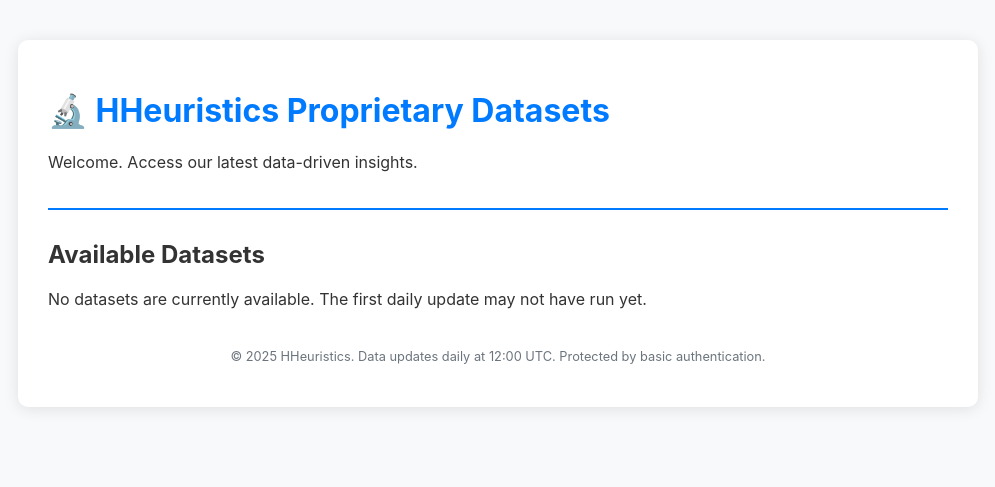
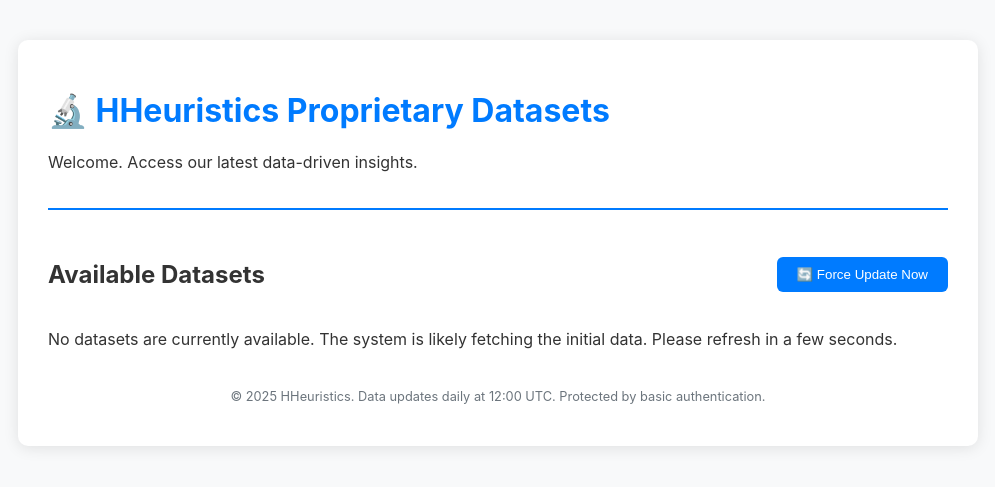
Before and after one commit to Nhughes09/replit, a FastAPI app: page / in a window 1280 px wide. Shown: the top 487 px of the page, without its empty margins (142-1137 px from the left). Run offline with FastAPI, Linux system fonts and the light colour scheme.

Commit message:
Add startup data fetch and manual update button

```diff
--- a/main.py
+++ b/main.py
@@ -1,5 +1,5 @@
-from fastapi import FastAPI, Request, Depends, HTTPException
-from fastapi.responses import HTMLResponse, FileResponse
+from fastapi import FastAPI, Request, Depends, HTTPException, BackgroundTasks
+from fastapi.responses import HTMLResponse, FileResponse, RedirectResponse
 from fastapi.templating import Jinja2Templates
 from fastapi.security import HTTPBasic, HTTPBasicCredentials
 import pandas as pd
@@ -8,6 +8,7 @@ from datetime import datetime
 import secrets
 import uvicorn
 import logging
+from update_data import update_dataset
 
 # Configure logging
 logging.basicConfig(
@@ -33,6 +34,28 @@ def verify_user(credentials: HTTPBasicCredentials = Depends(security)):
         )
     return credentials.username
 
+@app.on_event("startup")
+async def startup_event():
+    """Run data update on startup if dataset is missing."""
+    csv_path = os.path.join(os.path.dirname(__file__), 'data', 'ai_sentiment.csv')
+    # Check if file exists and has more than just headers (approx check)
+    if not os.path.exists(csv_path) or os.path.getsize(csv_path) < 100:
+        logger.info("Dataset missing or empty on startup. Triggering initial data update...")
+        # We run this directly to ensure data is available soon, but in a way that doesn't block too long if possible.
+        # However, for the first run, blocking might be better to ensure data is there when user visits.
+        # But to be safe against timeouts, we'll let it run.
+        try:
+            update_dataset()
+        except Exception as e:
+            logger.error(f"Startup update failed: {e}")
+
+@app.post("/update-now")
+async def force_update(background_tasks: BackgroundTasks, username: str = Depends(verify_user)):
+    """Manually trigger a data update."""
+    logger.info(f"Manual update triggered by user: {username}")
+    background_tasks.add_task(update_dataset)
+    return RedirectResponse(url="/datasets", status_code=303)
+
 @app.get("/", response_class=HTMLResponse)
 async def home(request: Request):
     logger.info("Home page accessed")
@@ -47,12 +70,14 @@ async def datasets(request: Request, username: str = Depends(verify_user)):
     if os.path.exists(csv_path):
         try:
             df = pd.read_csv(csv_path)
-            datasets_info.append({
-                "name": "AI & Tech Sentiment Tracker",
-                "records": len(df),
-                "updated": df['scraped_date'].max() if 'scraped_date' in df.columns else "N/A",
-                "download_url": "/download/ai"
-            })
+            # Check if it's just headers
+            if len(df) > 0:
+                datasets_info.append({
+                    "name": "AI & Tech Sentiment Tracker",
+                    "records": len(df),
+                    "updated": df['scraped_date'].max() if 'scraped_date' in df.columns else "N/A",
+                    "download_url": "/download/ai"
+                })
         except Exception as e:
             logger.error(f"Error reading dataset: {e}", exc_info=True)
     else:
--- a/templates/dashboard.html
+++ b/templates/dashboard.html
@@ -1,29 +1,86 @@
 <!DOCTYPE html>
 <html>
+
 <head>
     <title>HHeuristics | Proprietary Datasets</title>
     <meta charset="utf-8">
     <meta name="viewport" content="width=device-width, initial-scale=1">
     <style>
-        body { font-family: -apple-system, BlinkMacSystemFont, 'Segoe UI', Roboto, Oxygen, sans-serif; margin: 40px; background-color: #f8f9fa; color: #333; }
-        .container { max-width: 900px; margin: 0 auto; background: white; padding: 30px; border-radius: 10px; box-shadow: 0 2px 15px rgba(0,0,0,0.1); }
-        header { border-bottom: 2px solid #007bff; padding-bottom: 20px; margin-bottom: 30px; }
-        h1 { color: #007bff; }
-        .dataset-card { border: 1px solid #dee2e6; border-radius: 8px; padding: 20px; margin-bottom: 20px; background-color: #f8f9fa; }
-        .btn-download { background-color: #28a745; color: white; padding: 12px 25px; border: none; border-radius: 6px; font-size: 16px; cursor: pointer; text-decoration: none; display: inline-block; }
-        .btn-download:hover { background-color: #218838; }
-        .meta { color: #6c757d; font-size: 0.9em; margin-top: 10px; }
+        body {
+            font-family: -apple-system, BlinkMacSystemFont, 'Segoe UI', Roboto, Oxygen, sans-serif;
+            margin: 40px;
+            background-color: #f8f9fa;
+            color: #333;
+        }
+
+        .container {
+            max-width: 900px;
+            margin: 0 auto;
+            background: white;
+            padding: 30px;
+            border-radius: 10px;
+            box-shadow: 0 2px 15px rgba(0, 0, 0, 0.1);
+        }
+
+        header {
+            border-bottom: 2px solid #007bff;
+            padding-bottom: 20px;
+            margin-bottom: 30px;
+        }
+
+        h1 {
+            color: #007bff;
+        }
+
+        .dataset-card {
+            border: 1px solid #dee2e6;
+            border-radius: 8px;
+            padding: 20px;
+            margin-bottom: 20px;
+            background-color: #f8f9fa;
+        }
+
+        .btn-download {
+            background-color: #28a745;
+            color: white;
+            padding: 12px 25px;
+            border: none;
+            border-radius: 6px;
+            font-size: 16px;
+            cursor: pointer;
+            text-decoration: none;
+            display: inline-block;
+        }
+
+        .btn-download:hover {
+            background-color: #218838;
+        }
+
+        .meta {
+            color: #6c757d;
+            font-size: 0.9em;
+            margin-top: 10px;
+        }
     </style>
 </head>
+
 <body>
     <div class="container">
         <header>
             <h1>🔬 HHeuristics Proprietary Datasets</h1>
-            <p>Welcome{% if username %}, <strong>{{ username }}</strong>{% endif %}. Access our latest data-driven insights.</p>
+            <p>Welcome{% if username %}, <strong>{{ username }}</strong>{% endif %}. Access our latest data-driven
+                insights.</p>
         </header>
 
         <main>
+            <div style="display: flex; justify-content: space-between; align-items: center; margin-bottom: 20px;">
                 <h2>Available Datasets</h2>
+                <form action="/update-now" method="post">
+                    <button type="submit"
+                        style="background-color: #007bff; color: white; padding: 10px 20px; border: none; border-radius: 6px; cursor: pointer;">🔄
+                        Force Update Now</button>
+                </form>
+            </div>
             {% if datasets %}
             {% for dataset in datasets %}
             <div class="dataset-card">
@@ -37,7 +94,8 @@
             </div>
             {% endfor %}
             {% else %}
-                <p>No datasets are currently available. The first daily update may not have run yet.</p>
+            <p>No datasets are currently available. The system is likely fetching the initial data. Please refresh in a
+                few seconds.</p>
             {% endif %}
         </main>
 
@@ -46,4 +104,5 @@
         </footer>
     </div>
 </body>
+
 </html>
```
Lines whose indentation alone changed are shown as unchanged.
